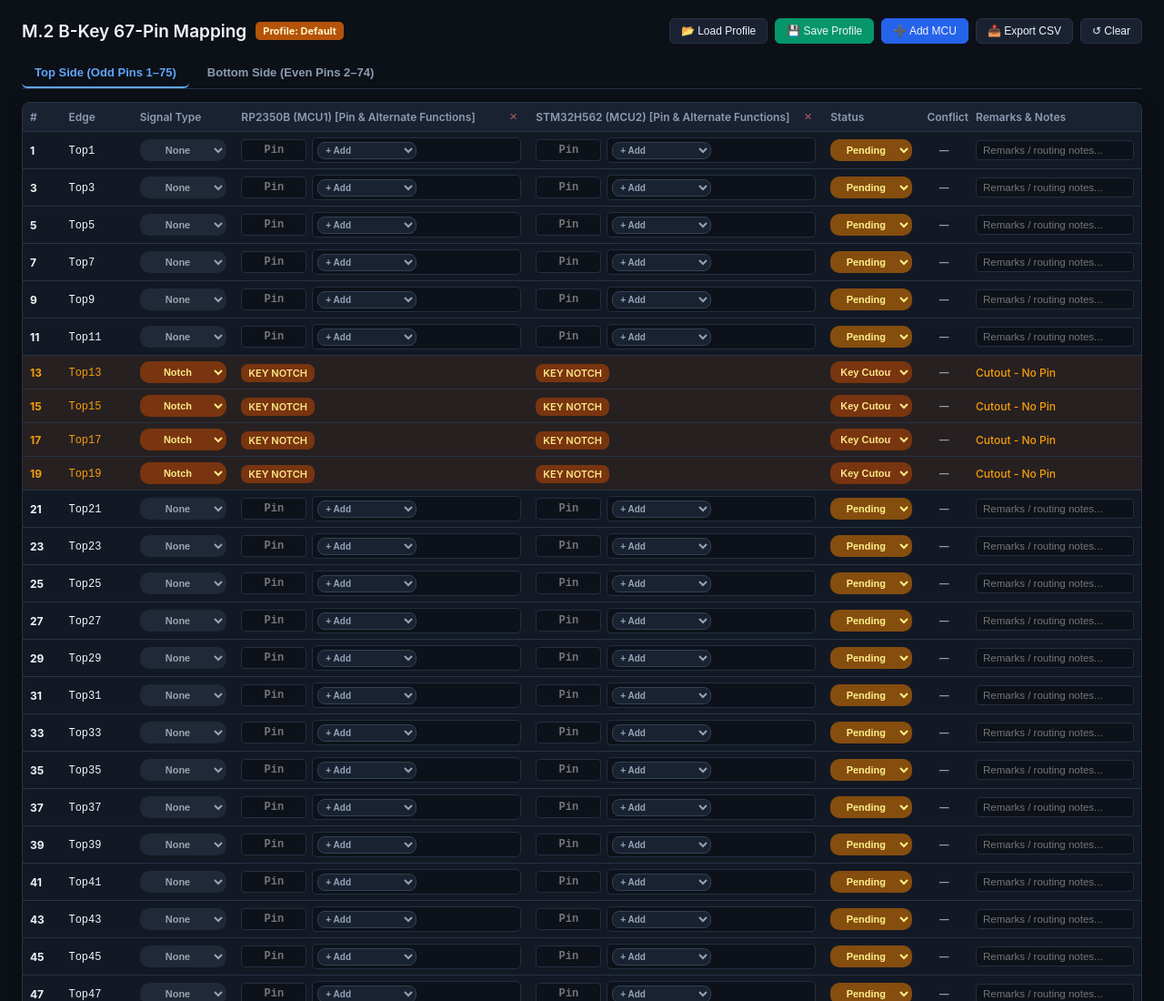
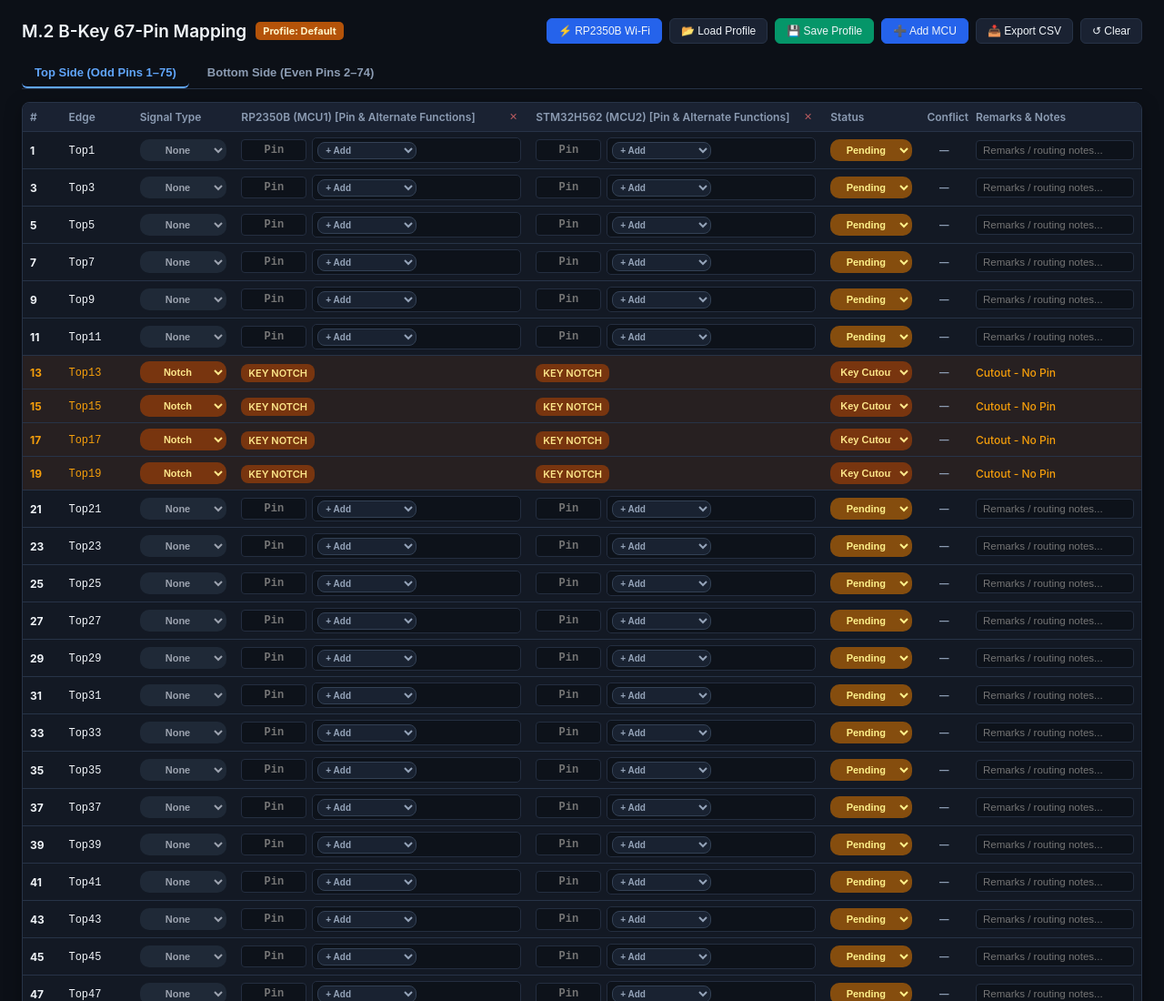
Before and after one commit to feliscatuss/neocat, a plain HTML site: page neocat/index.html in a window 1280 px wide. Shown: the top 1100 px of the page at 91% size. Drawn offline with Linux system fonts and the light colour scheme.

Commit message:
Added preset quick-load button to visualizer

```diff
--- a/neocat/index.html
+++ b/neocat/index.html
@@ -321,7 +321,7 @@
     </div>
 
     <div class="actions">
-      <input type="file" id="jsonFileInput" accept=".json" onchange="handleProfileFile(event)">
+<button class="btn-accent" onclick="loadPresetProfile('profiles/rp2350b-wifi.json')">⚡ RP2350B Wi-Fi</button>
       <button onclick="document.getElementById('jsonFileInput').click()">📂 Load Profile</button>
       <button class="btn-primary" onclick="saveProfile()">💾 Save Profile</button>
       <button class="btn-accent" onclick="promptAddMCU()">➕ Add MCU</button>
@@ -528,7 +528,22 @@
       }
       return counts;
     }
+async function loadPresetProfile(path) {
+      try {
+        const response = await fetch(path);
+        if (!response.ok) throw new Error(`HTTP error! status: ${response.status}`);
+        const parsed = await response.json();
 
+        if (parsed && parsed.pins && parsed.mcuList) {
+          activeState = parsed;
+          render();
+        } else {
+          alert("Profile file structure is missing required pin mapping keys.");
+        }
+      } catch (err) {
+        alert("Failed to load preset profile: " + err.message + "\nMake sure profiles/rp2350b-wifi.json exists.");
+      }
+    }
     function render() {
       const badge = document.getElementById('profileBadge');
       if (badge) {
```
